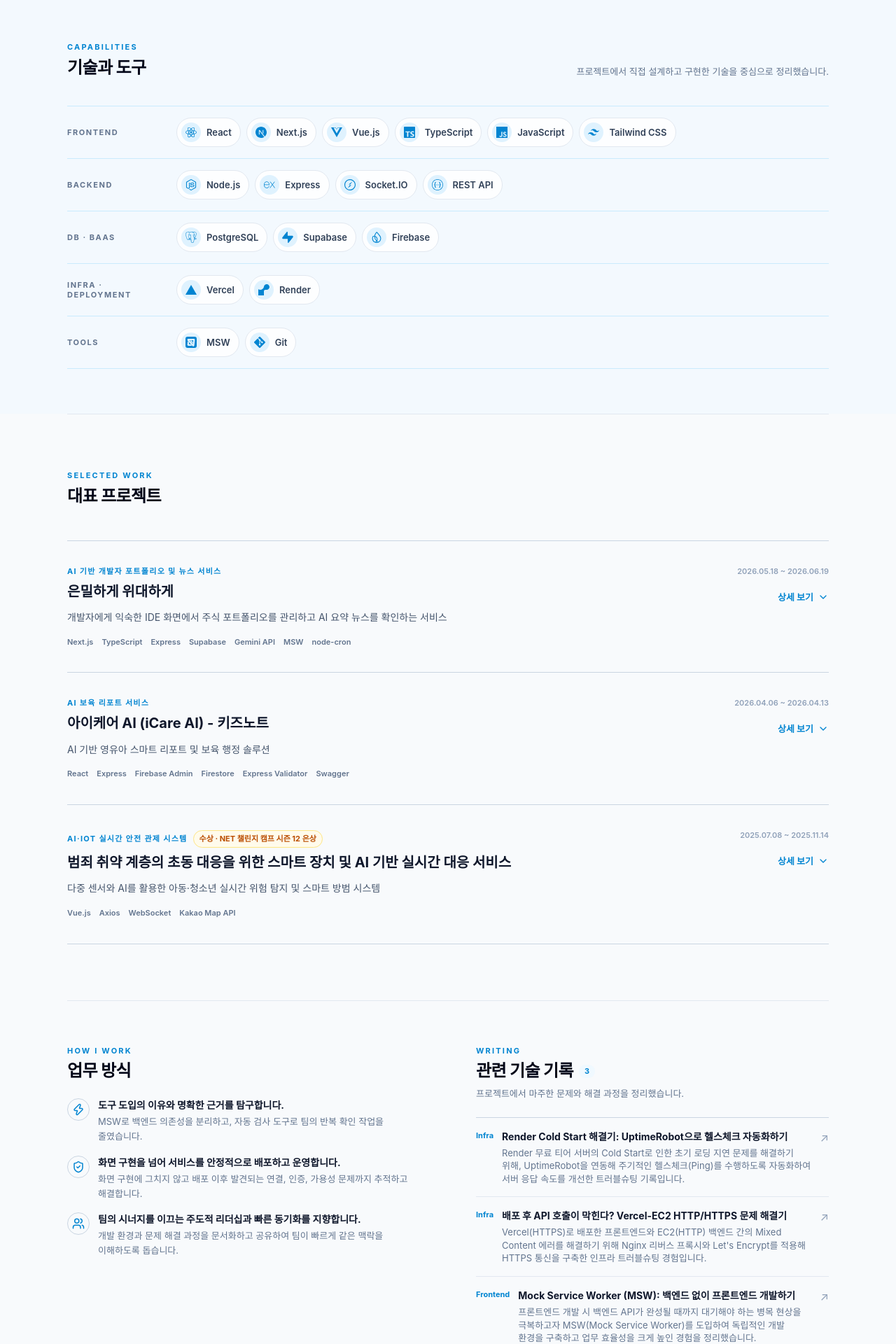
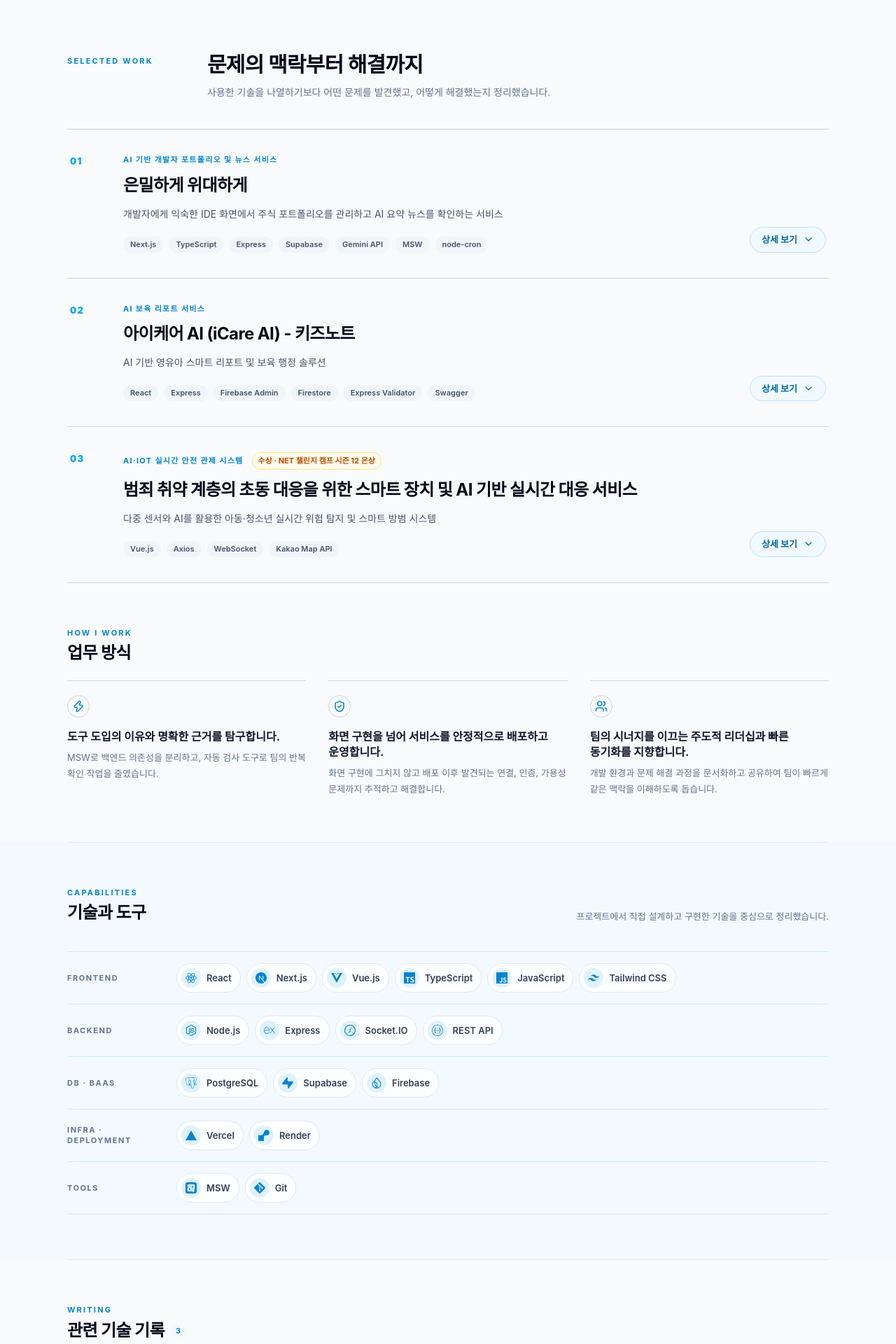
Before and after one commit to leekyuhyun/leekyuhyun.github.io, a Next.js app: page / in a window 1280 px wide. Shown: the part 540-2460 px from the top of the page at 70% size. Built offline with nearby package versions, Linux system fonts and the light colour scheme.

Commit message:
fix : 내옹 수정

```diff
--- a/next.config.ts
+++ b/next.config.ts
@@ -1,9 +1,10 @@
 import type { NextConfig } from "next";
 
 const nextConfig: NextConfig = {
-  output: 'export',
+  output: "export",
   images: {
-    unoptimized: true, // GitHub Pages는 백엔드 Node 서버가 없으므로 정적 이미지 최적화 옵션을 끕니다.
+    // GitHub Pages에는 이미지 최적화 서버가 없으므로 정적 이미지를 사용합니다.
+    unoptimized: true,
   },
 };
 
--- a/src/app/page.tsx
+++ b/src/app/page.tsx
@@ -9,7 +9,7 @@ import Blog from "../components/Blog";
 
 export default function Home() {
   return (
-    <div className="min-h-screen bg-slate-50 dark:bg-slate-950 text-slate-900 dark:text-slate-100 font-sans transition-colors duration-300">
+    <div className="min-h-screen overflow-x-clip bg-slate-50 font-sans text-slate-900 transition-colors duration-300 dark:bg-slate-950 dark:text-slate-100">
       <Header />
 
       <main className="max-w-6xl mx-auto px-5 sm:px-8 pb-16 md:pb-24">
@@ -17,19 +17,22 @@ export default function Home() {
           <Profile />
         </section>
 
+        <section id="projects" className="content-section !border-b-0 !pb-0 md:!pt-20">
+          <Projects />
+        </section>
+
+        <section id="values" className="content-section">
+          <Values />
+        </section>
+
         <section id="skills" className="content-section relative">
           <div className="pointer-events-none absolute inset-y-0 left-1/2 -z-0 w-screen -translate-x-1/2 bg-sky-50/60 dark:bg-sky-950/20" aria-hidden="true" />
           <div className="relative z-10"><Skills /></div>
         </section>
 
-        <section id="projects" className="content-section md:!py-20">
-          <Projects />
+        <section id="blog" className="content-section">
+          <Blog />
         </section>
-
-        <div className="grid grid-cols-1 lg:grid-cols-2 gap-14 lg:gap-20 py-12 md:py-16 border-b border-slate-200 dark:border-slate-800">
-          <div id="values" className="scroll-mt-24"><Values /></div>
-          <div id="blog" className="scroll-mt-24"><Blog /></div>
-        </div>
 
         <section id="experience" className="scroll-mt-24 pt-12 md:pt-16">
           <Others />
--- a/src/components/Header.tsx
+++ b/src/components/Header.tsx
@@ -10,8 +10,9 @@ export default function Header() {
         </Link>
         <div className="flex items-center gap-2 sm:gap-4">
           <nav aria-label="주요 메뉴" className="hidden sm:flex items-center gap-1 text-sm font-semibold text-slate-500 dark:text-slate-400">
+            <a href="#projects" className="px-3 py-2 rounded-lg hover:text-slate-950 dark:hover:text-white">프로젝트</a>
+            <a href="#values" className="px-3 py-2 rounded-lg hover:text-slate-950 dark:hover:text-white">업무 방식</a>
             <a href="#skills" className="px-3 py-2 rounded-lg hover:text-slate-950 dark:hover:text-white">기술</a>
-            <a href="#projects" className="px-3 py-2 rounded-lg hover:text-slate-950 dark:hover:text-white">프로젝트</a>
             <a href="#blog" className="px-3 py-2 rounded-lg hover:text-slate-950 dark:hover:text-white">블로그</a>
             <a href="/resume.pdf" target="_blank" rel="noopener noreferrer" className="px-3 py-2 rounded-lg hover:text-slate-950 dark:hover:text-white">이력서</a>
           </nav>
--- a/src/components/Projects.tsx
+++ b/src/components/Projects.tsx
@@ -1,4 +1,4 @@
-import Image from "next/image";
+import Image, { type StaticImageData } from "next/image";
 import { ChevronDown, ExternalLink } from "lucide-react";
 import type { ReactNode } from "react";
 import { PROJECTS_DATA } from "../data/projects";
@@ -6,20 +6,28 @@ import { PROJECTS_DATA } from "../data/projects";
 export default function Projects() {
   return (
     <section aria-labelledby="projects-heading">
-      <div className="section-header md:!mb-12">
-        <p className="section-eyebrow">Selected work</p>
-        <h2 id="projects-heading" className="section-title">
-          대표 프로젝트
-        </h2>
+      <div className="mb-8 grid gap-4 md:mb-10 md:grid-cols-[10rem_1fr] md:gap-10">
+        <p className="section-eyebrow pt-1">Selected work</p>
+        <div>
+          <h2 id="projects-heading" className="text-3xl font-bold tracking-tight text-slate-950 dark:text-white md:text-4xl">
+            문제의 맥락부터 해결까지
+          </h2>
+          <p className="mt-3 max-w-2xl text-base leading-relaxed text-slate-500 dark:text-slate-400">
+            사용한 기술을 나열하기보다 어떤 문제를 발견했고, 어떻게 해결했는지 정리했습니다.
+          </p>
+        </div>
       </div>
 
       <div className="border-t border-slate-300 dark:border-slate-700">
-        {PROJECTS_DATA.map((project) => (
+        {PROJECTS_DATA.map((project, index) => (
             <details key={project.title} name="projects" className="group border-b border-slate-300 dark:border-slate-700">
-              <summary className="w-full cursor-pointer list-none py-7 text-left marker:content-none md:py-9">
-                <div className="flex flex-col gap-4 md:grid md:grid-cols-[1fr_auto] md:items-start md:gap-8">
+              <summary className="w-full cursor-pointer list-none px-1 py-7 text-left marker:content-none md:py-9">
+                <div className="grid gap-4 md:grid-cols-[3rem_minmax(0,1fr)_auto] md:gap-7">
+                  <span className="text-sm font-black tracking-widest text-sky-500 dark:text-sky-400">
+                    {String(index + 1).padStart(2, "0")}
+                  </span>
                   <div>
-                    <div className="mb-2 flex flex-wrap items-center gap-2">
+                    <div className="mb-3 flex flex-wrap items-center gap-x-3 gap-y-2">
                       <span className="text-xs font-bold uppercase tracking-[0.12em] text-sky-600 dark:text-sky-400">
                         {project.category}
                       </span>
@@ -30,25 +38,24 @@ export default function Projects() {
                       )}
                     </div>
 
-                    <h3 className="text-xl font-bold leading-snug text-slate-900 transition-colors group-hover:text-sky-600 dark:text-white dark:group-hover:text-sky-400 md:text-2xl">
+                    <h3 className="text-2xl font-bold leading-snug tracking-tight text-slate-950 transition-colors group-hover:text-sky-600 dark:text-white dark:group-hover:text-sky-400 md:text-3xl">
                       {project.title}
                     </h3>
-                    <p className="mt-3 max-w-3xl text-base leading-relaxed text-slate-600 dark:text-slate-400">
+                    <p className="mt-3 max-w-3xl text-base leading-[1.8] text-slate-600 dark:text-slate-300">
                       {project.description}
                     </p>
 
-                    <div className="mt-4 flex flex-wrap gap-x-3 gap-y-1.5">
+                    <div className="mt-5 flex flex-wrap gap-2">
                       {project.tags.map((tag) => (
-                        <span key={tag} className="text-xs font-semibold text-slate-500 dark:text-slate-400">
+                        <span key={tag} className="rounded-full bg-slate-100 px-2.5 py-1 text-xs font-semibold text-slate-600 dark:bg-slate-800 dark:text-slate-300">
                           {tag}
                         </span>
                       ))}
                     </div>
                   </div>
 
-                  <div className="flex items-center justify-between gap-5 md:flex-col md:items-end">
-                    <span className="text-xs font-semibold text-slate-400 dark:text-slate-500">{project.period}</span>
-                    <span className="inline-flex items-center gap-1.5 text-sm font-bold text-sky-600 dark:text-sky-400">
+                  <div className="flex items-end md:justify-end">
+                    <span className="inline-flex items-center gap-2 rounded-full border border-sky-200 bg-sky-50 px-4 py-2 text-sm font-bold text-sky-700 transition-colors group-hover:border-sky-300 group-hover:bg-sky-100 dark:border-sky-400/20 dark:bg-sky-400/10 dark:text-sky-300">
                       <span className="group-open:hidden">상세 보기</span>
                       <span className="hidden group-open:inline">상세 접기</span>
                       <ChevronDown className="size-4 transition-transform duration-200 group-open:rotate-180" aria-hidden="true" />
@@ -57,20 +64,18 @@ export default function Projects() {
                 </div>
               </summary>
 
-                <div className="pb-9 md:pb-12">
-                  <div className="border-l-2 border-sky-400 bg-white/70 px-5 py-6 dark:bg-slate-900/50 md:px-8 md:py-8">
+                <div className="pb-4 md:pb-5">
+                  <div className="border-l-2 border-sky-400 px-5 py-6 md:px-8 md:py-8">
                     {project.image && (
-                      <div className="relative mb-8 aspect-[16/9] w-full overflow-hidden rounded-xl border border-slate-200 bg-slate-100 dark:border-slate-700 dark:bg-slate-800 md:aspect-[21/9]">
-                        <Image src={project.image} alt={`${project.title} 프로젝트 화면`} fill className="object-cover" />
-                      </div>
+                      <ProjectImage src={project.image} title={project.title} />
                     )}
 
-                    <div className="grid gap-5 border-b border-slate-200 pb-7 text-sm dark:border-slate-700 sm:grid-cols-2">
+                    <div className="grid border-t border-slate-200 text-sm dark:border-slate-700 sm:grid-cols-2">
                       {project.period && <DetailItem label="기간" value={project.period} />}
                       {project.team && <DetailItem label="인원" value={project.team} />}
                       {project.role && <DetailItem label="역할" value={project.role} wide />}
                       {project.github && project.github.length > 0 && (
-                        <div className="sm:col-span-2">
+                        <div className="border-t border-slate-200 pb-1 pt-4 dark:border-slate-700 sm:col-span-2">
                           <p className="mb-2 text-xs font-bold uppercase tracking-wider text-slate-400">프로젝트 저장소</p>
                           <div className="flex flex-wrap gap-3">
                             {project.github.map((link) => (
@@ -84,38 +89,51 @@ export default function Projects() {
                     </div>
 
                     {project.overview && (
-                      <DetailSection title="프로젝트 개요">
-                        <p className="text-base leading-relaxed text-slate-700 dark:text-slate-300">{project.overview}</p>
+                      <DetailSection title="프로젝트 개요" compact>
+                        <p className="max-w-4xl text-base leading-[1.85] text-slate-700 dark:text-slate-300">{project.overview}</p>
+                      </DetailSection>
+                    )}
+
+                    {project.contributions && project.contributions.length > 0 && (
+                      <DetailSection title="주요 기여 및 성과">
+                        <div className="divide-y divide-slate-300 border-b border-slate-300 dark:divide-slate-700 dark:border-slate-700">
+                          {project.contributions.map((contribution, contributionIndex) => (
+                            <article
+                              key={contribution.title}
+                              className="grid gap-4 py-6 md:grid-cols-[3rem_1fr] md:py-7"
+                            >
+                              <span className="text-xs font-black tracking-widest text-sky-500">
+                                {String(contributionIndex + 1).padStart(2, "0")}
+                              </span>
+                              <div>
+                                <h5 className="text-base font-bold leading-snug text-slate-900 dark:text-white md:text-lg">
+                                  {contribution.title}
+                                </h5>
+                                <dl className="mt-5 space-y-6">
+                                  <Narrative label="문제 인식" text={contribution.situation} />
+                                  <Narrative label="해결 방안" text={contribution.solution.replaceAll("\n", " ")} accent />
+                                  <Narrative label="결과" text={contribution.result} result />
+                                </dl>
+                              </div>
+                            </article>
+                          ))}
+                        </div>
                       </DetailSection>
                     )}
 
                     {project.features && project.features.length > 0 && (
                       <DetailSection title="핵심 기능">
-                        <div className="grid gap-4 md:grid-cols-2">
-                          {project.features.map((feature) => (
-                            <div key={feature.title} className="border-t border-slate-200 pt-3 dark:border-slate-700">
-                              <h5 className="font-bold text-slate-900 dark:text-white">{feature.title}</h5>
-                              <p className="mt-1.5 text-sm leading-relaxed text-slate-600 dark:text-slate-400">{feature.description}</p>
-                            </div>
+                        <ol className="grid gap-x-8 md:grid-cols-2">
+                          {project.features.map((feature, featureIndex) => (
+                            <li key={feature.title} className="grid grid-cols-[2rem_1fr] gap-3 border-b border-slate-200 py-4 dark:border-slate-700">
+                              <span className="text-xs font-black text-sky-500">{String(featureIndex + 1).padStart(2, "0")}</span>
+                              <div>
+                                <h5 className="text-base font-bold text-slate-900 dark:text-white">{feature.title}</h5>
+                                <p className="mt-2 text-sm leading-[1.75] text-slate-600 dark:text-slate-300">{feature.description}</p>
+                              </div>
+                            </li>
                           ))}
-                        </div>
-                      </DetailSection>
-                    )}
-
-                    {project.contributions && project.contributions.length > 0 && (
-                      <DetailSection title="주요 기여 및 성과">
-                        <div className="space-y-8">
-                          {project.contributions.map((contribution) => (
-                            <div key={contribution.title}>
-                              <h5 className="border-l-2 border-sky-500 pl-3 text-lg font-bold text-slate-900 dark:text-white">{contribution.title}</h5>
-                              <dl className="mt-4 grid gap-3 text-sm leading-relaxed md:grid-cols-3">
-                                <Contribution label="상황" text={contribution.situation} />
-                                <Contribution label="해결" text={contribution.solution.replaceAll("\n", " ")} accent />
-                                <Contribution label="결과" text={contribution.result} />
-                              </dl>
-                            </div>
-                          ))}
-                        </div>
+                        </ol>
                       </DetailSection>
                     )}
                   </div>
@@ -127,29 +145,50 @@ export default function Projects() {
   );
 }
 
-function DetailItem({ label, value, wide = false }: { label: string; value: string; wide?: boolean }) {
+function ProjectImage({ src, title }: { src: StaticImageData | string; title: string }) {
+  const width = typeof src === "string" ? 1600 : src.width;
+  const height = typeof src === "string" ? 900 : src.height;
+
   return (
-    <div className={wide ? "sm:col-span-2" : undefined}>
-      <p className="mb-1 text-xs font-bold uppercase tracking-wider text-slate-400">{label}</p>
-      <p className="font-semibold leading-relaxed text-slate-700 dark:text-slate-300">{value}</p>
+    <div className="mb-8 w-full overflow-hidden rounded-xl border border-slate-200 bg-slate-100 dark:border-slate-700 dark:bg-slate-800">
+      <Image
+        src={src}
+        alt={`${title} 프로젝트 화면`}
+        width={width}
+        height={height}
+        className="block h-auto w-full object-contain"
+      />
     </div>
   );
 }
 
-function DetailSection({ title, children }: { title: string; children: ReactNode }) {
+function DetailItem({ label, value, wide = false }: { label: string; value: string; wide?: boolean }) {
   return (
-    <section className="pt-8">
-      <h4 className="mb-4 text-lg font-bold text-slate-950 dark:text-white md:text-xl">{title}</h4>
+    <div className={`py-4 ${wide ? "border-t border-slate-200 dark:border-slate-700 sm:col-span-2" : "sm:pr-8"}`}>
+      <p className="mb-2 text-xs font-bold uppercase tracking-wider text-slate-400">{label}</p>
+      <p className="text-base font-semibold leading-[1.7] text-slate-800 dark:text-slate-200">{value}</p>
+    </div>
+  );
+}
+
+function DetailSection({ title, children, compact = false }: { title: string; children: ReactNode; compact?: boolean }) {
+  return (
+    <section className={`${compact ? "mt-4 pt-6" : "mt-7 pt-7"} border-t border-slate-200 dark:border-slate-700`}>
+      <h4 className="mb-5 text-xl font-bold tracking-tight text-slate-950 dark:text-white md:text-2xl">{title}</h4>
       {children}
     </section>
   );
 }
 
-function Contribution({ label, text, accent = false }: { label: string; text: string; accent?: boolean }) {
+function Narrative({ label, text, accent = false, result = false }: { label: string; text: string; accent?: boolean; result?: boolean }) {
   return (
-    <div className="rounded-lg bg-slate-50 p-4 dark:bg-slate-800/60">
-      <dt className={`mb-2 text-xs font-bold uppercase tracking-wider ${accent ? "text-sky-600 dark:text-sky-400" : "text-slate-400"}`}>{label}</dt>
-      <dd className="text-slate-700 dark:text-slate-300">{text}</dd>
+    <div>
+      <dt className={`mb-2 text-sm font-bold ${result ? "text-emerald-700 dark:text-emerald-400" : accent ? "text-sky-600 dark:text-sky-400" : "text-slate-900 dark:text-white"}`}>
+        {label}
+      </dt>
+      <dd className={`max-w-4xl text-base leading-[1.85] ${result ? "font-semibold text-slate-900 dark:text-white" : "text-slate-600 dark:text-slate-300"}`}>
+        {text}
+      </dd>
     </div>
   );
 }
--- a/src/components/Values.tsx
+++ b/src/components/Values.tsx
@@ -17,25 +17,23 @@ export default function Values() {
         </h2>
       </div>
 
-      <div className="flex flex-col gap-4">
+      <div className="grid gap-7 md:grid-cols-3 md:gap-8">
         {VALUES_DATA.map((value: ValueItem, index: number) => {
           const Icon = iconMap[value.iconName];
           return (
             <div
               key={index}
-              className="group grid grid-cols-[32px_1fr] gap-3 items-start"
+              className="group border-t border-slate-300 pt-5 dark:border-slate-700"
             >
-              <div className="w-8 h-8 rounded-full border border-slate-300 dark:border-slate-700 text-sky-600 dark:text-sky-400 flex items-center justify-center">
+              <div className="mb-4 flex h-8 w-8 items-center justify-center rounded-full border border-slate-300 text-sky-600 dark:border-slate-700 dark:text-sky-400">
                 <Icon className="w-4.5 h-4.5" aria-hidden="true" />
               </div>
-              <div>
-                <h3 className="text-base font-bold text-slate-900 dark:text-slate-100 leading-snug break-keep">
-                  {value.title}
-                </h3>
-                <p className="mt-1 text-sm text-slate-500 dark:text-slate-400 leading-relaxed break-keep">
-                  {value.description}
-                </p>
-              </div>
+              <h3 className="text-lg font-bold leading-snug text-slate-900 dark:text-slate-100 break-keep">
+                {value.title}
+              </h3>
+              <p className="mt-2 text-sm leading-[1.75] text-slate-500 dark:text-slate-400 break-keep">
+                {value.description}
+              </p>
             </div>
           );
         })}
```
Also changed, not shown: src/components/Others.tsx (+5 -5 lines), package.json (line endings or trailing spaces).
